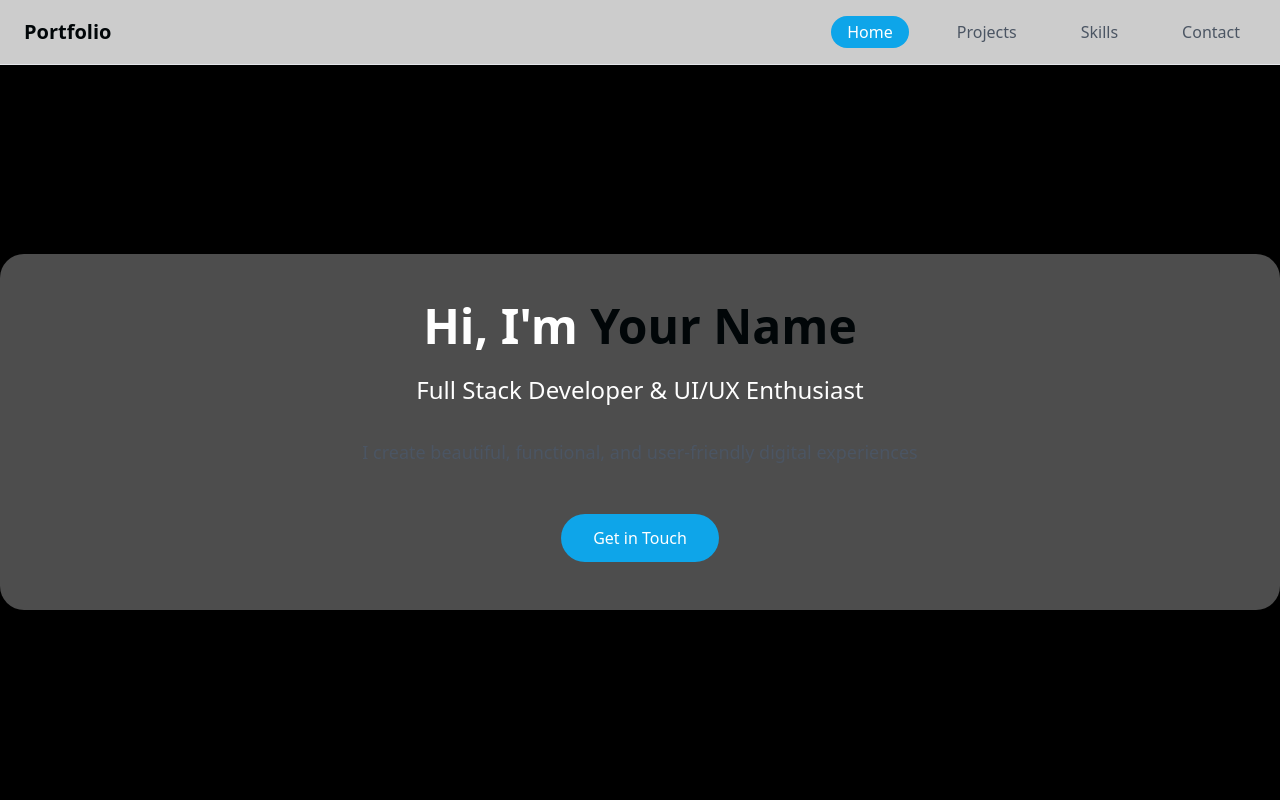
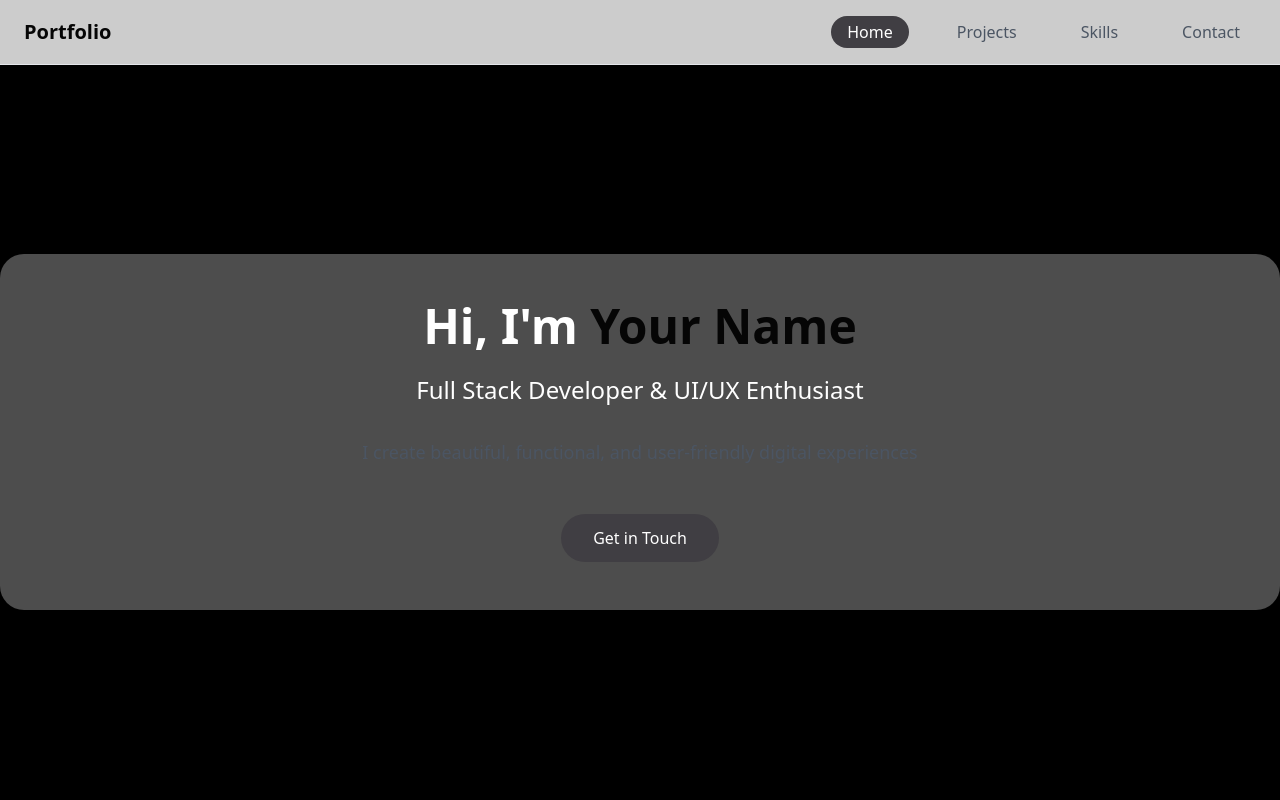
Before and after one commit to uvansh/My-Portfolio, a React (Vite) app: page / in a window 1280 px wide. Shown: the top 800 px of the page. Built offline with nearby package versions, Linux system fonts and the light colour scheme.

Commit message:
Change theme to black and white
Updated the color scheme to a black and white theme by replacing blue colors in various elements throughout the application.
[skip gpt_engineer]

```diff
--- a/src/index.css
+++ b/src/index.css
@@ -16,7 +16,7 @@
     --primary: 0 0% 100%;
     --primary-foreground: 0 0% 0%;
 
-    --secondary: 210 92% 45%;
+    --secondary: 0 0% 25%;
     --secondary-foreground: 0 0% 100%;
 
     --muted: 0 0% 15%;
--- a/tailwind.config.ts
+++ b/tailwind.config.ts
@@ -29,7 +29,7 @@ export default {
           foreground: "#000000",
         },
         secondary: {
-          DEFAULT: "#0EA5E9",
+          DEFAULT: "#403E43",
           foreground: "#ffffff",
         },
         accent: {
@@ -52,7 +52,7 @@ export default {
         },
         "color-change": {
           "0%": { color: "#000000" },
-          "50%": { color: "#0EA5E9" },
+          "50%": { color: "#8A898C" },
           "100%": { color: "#000000" },
         }
       },
```
